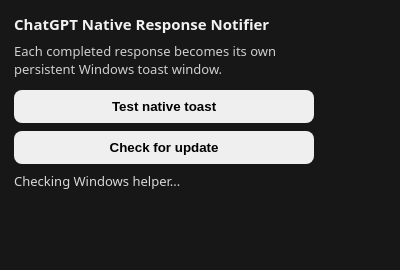
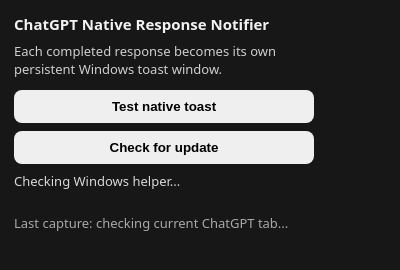
Before and after one commit to thatoneguydan/chatgpt-response-notifier, a browser extension: page extension/popup.html in a window 400 px wide. Drawn offline with Linux system fonts and the light colour scheme.

Commit message:
Show last notifier capture diagnostic

```diff
--- a/extension/popup.html
+++ b/extension/popup.html
@@ -10,7 +10,7 @@
     button { width: 100%; border: 0; border-radius: 8px; padding: 9px 10px; font-weight: 650; cursor: pointer; }
     button + button { margin-top: 8px; }
     #status { min-height: 34px; margin-top: 9px; color: #d8d8d8; line-height: 1.35; }
-    #updateStatus { margin-top: 8px; color: #a9a9a9; line-height: 1.35; }
+    #updateStatus, #captureStatus { margin-top: 8px; color: #a9a9a9; line-height: 1.35; }
   </style>
 </head>
 <body>
@@ -20,6 +20,7 @@
   <button id="checkUpdate">Check for update</button>
   <div id="status">Checking Windows helper...</div>
   <div id="updateStatus"></div>
+  <div id="captureStatus">Last capture: checking current ChatGPT tab...</div>
   <script src="popup.js"></script>
 </body>
 </html>
```
